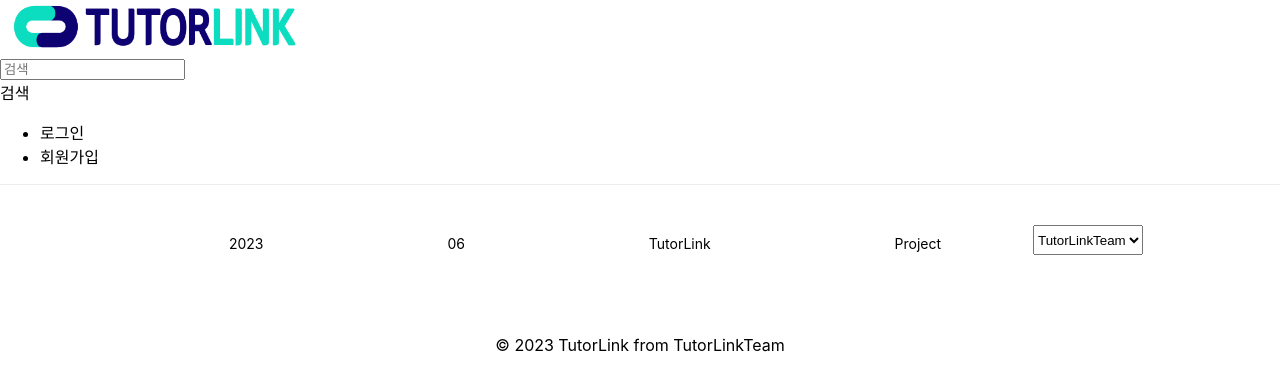
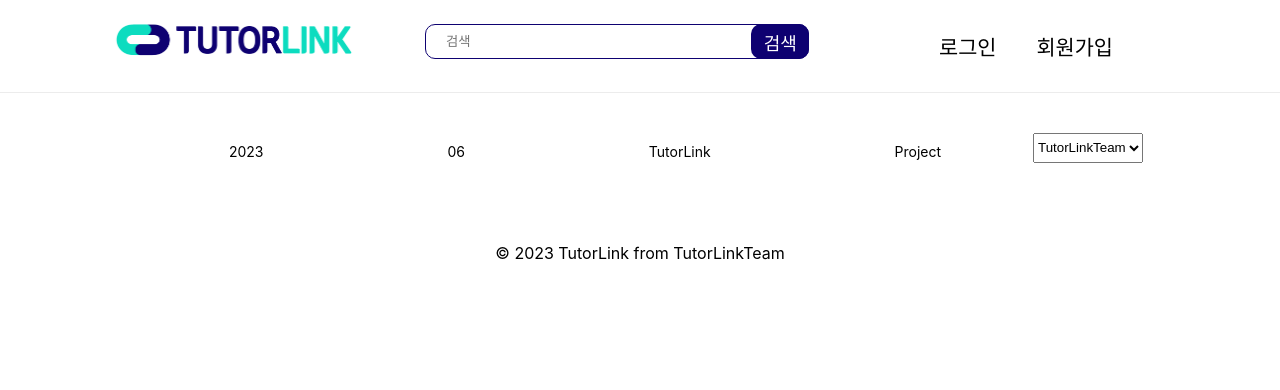
Before and after one commit to TeamTutorLink/TutorLink-front, a React (Create React App) app: page / in a window 1280 px wide. Shown: the top 390 px of the page. Built offline with nearby package versions, Linux system fonts and the light colour scheme; the HTML template or start-up script is replaced by a standard one.

Commit message:
feat: Header.tsx

```diff
--- a/src/assets/SymbolLogo.tsx
+++ b/src/assets/SymbolLogo.tsx
@@ -14,8 +14,8 @@
 const StyledLogo = styled.div`
   cursor: pointer;
   img {
-    width: 300px;
-    height: 54px;
+    width: 250px;
+    height: 40px;
   }
 `;
 export default SymbolLogo;
--- a/src/components/common/Header.tsx
+++ b/src/components/common/Header.tsx
@@ -4,23 +4,69 @@
 
 const Header = () => {
   return (
-    <div>
+    <StyledHeaderContainer>
       <div role="button">
         <SymbolLogo />
       </div>
-      <div>
+      <StyledSearchBar>
         <input type="text" placeholder="검색" />
         <div role="button">검색</div>
-      </div>
-      <div>
-        <div role="button"></div>
-        <ul>
-          <li>로그인</li>
-          <li>회원가입</li>
-        </ul>
-      </div>
-    </div>
+      </StyledSearchBar>
+      <StyledUserInfo>
+        <li>로그인</li>
+        <li>회원가입</li>
+      </StyledUserInfo>
+    </StyledHeaderContainer>
   );
 };
 
+const StyledHeaderContainer = styled.div`
+  position: relative;
+  display: flex;
+  justify-content: center;
+  padding: 20px 0 0;
+`;
+// 민트 - #0cdcbf / 남색 - #0e0171
+const StyledSearchBar = styled.div`
+  width: 30%;
+  height: 35px;
+  display: flex;
+  margin: 4px 70px 0;
+  position: relative;
+  & input {
+    width: 100%;
+    border-radius: 10px;
+    border: 1.5px solid #0e0171;
+    padding-left: 20px;
+  }
+  & div {
+    position: absolute;
+    right: 0;
+    height: 35px;
+    width: 15%;
+    border-radius: 10px;
+    display: flex;
+    align-items: center;
+    text-align: center;
+    justify-content: center;
+    color: white;
+    background-color: #0e0171;
+    font-size: 18px;
+    cursor: pointer;
+  }
+`;
+const StyledUserInfo = styled.ul`
+  display: flex;
+  position: relative;
+  top: -10px;
+  width: 20%;
+  font-size: 1.3rem;
+  align-items: center;
+  flex-wrap: wrap;
+  & li {
+    margin: 0 20px;
+    list-style: none;
+  }
+`;
+
 export default Header;
```
